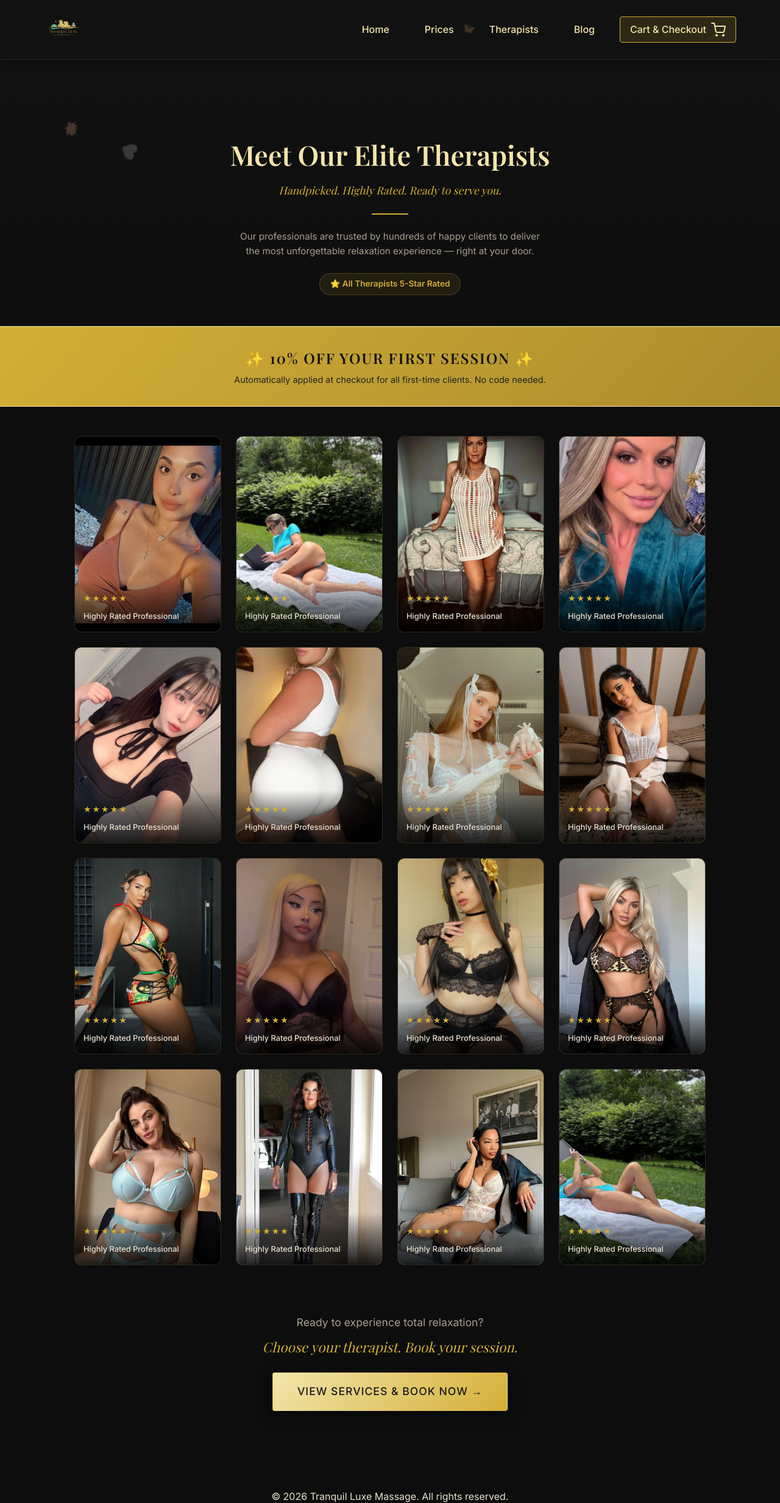
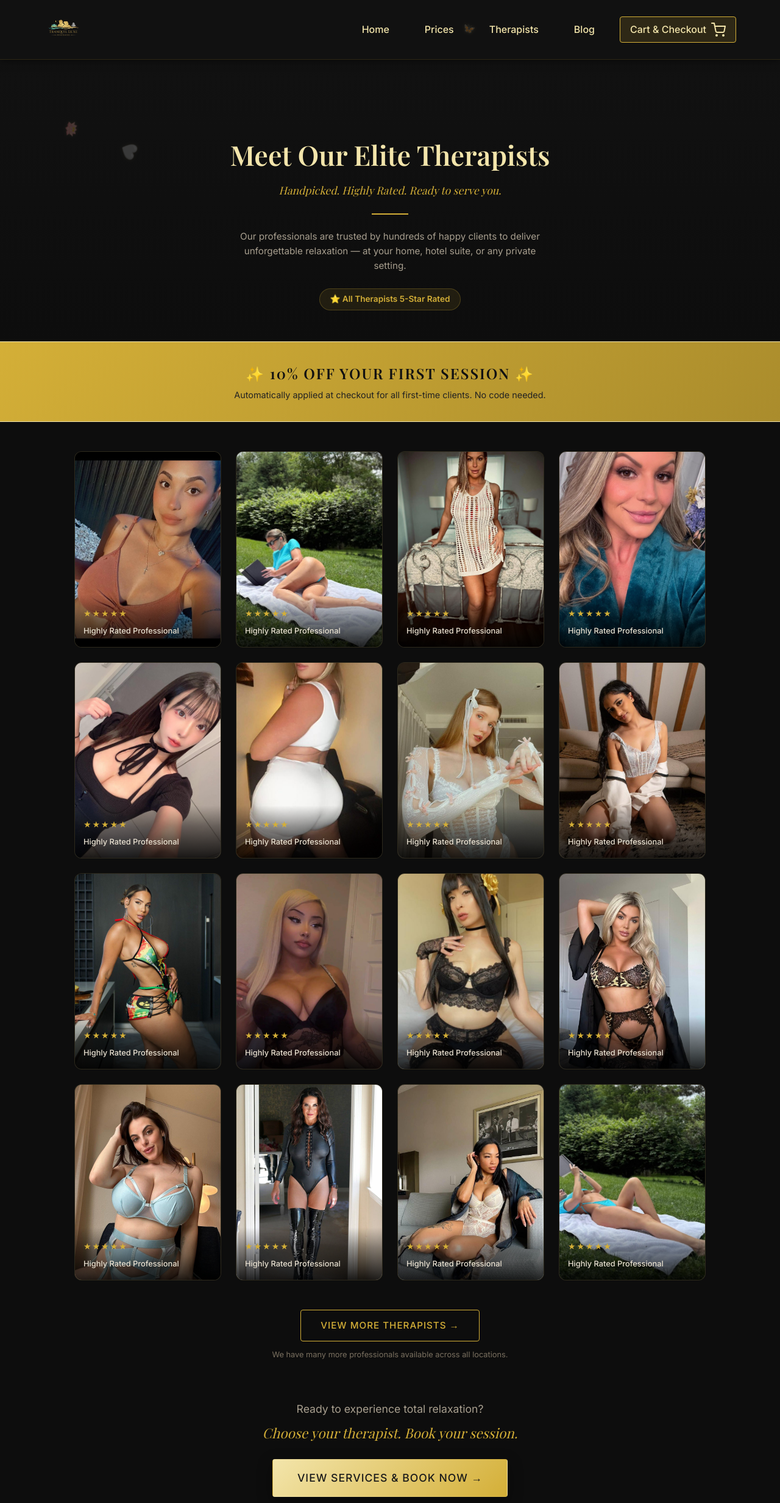
Before and after one commit to xod3/tranquil-luxe, a Next.js app: page /therapists in a window 1280 px wide. Shown: the top 2465 px of the page at 61% size. Built offline with nearby package versions, Linux system fonts and the light colour scheme; a web font is replaced by a local one.

Commit message:
fix: update tagline for hotel+home service, add View More Therapists button

```diff
--- a/newsletter-template.html
+++ b/newsletter-template.html
@@ -165,7 +165,7 @@
     <div class="hero">
       <h1>Meet Our Elite Therapists</h1>
       <p style="margin-bottom: 5px;">Handpicked. Highly Rated. Ready to serve you.</p>
-      <p style="font-size: 14px; color: #7A7060; margin-top: 0;">Our professionals are trusted by hundreds of happy clients to deliver the most unforgettable relaxation experience — right at your door.</p>
+      <p style="font-size: 14px; color: #7A7060; margin-top: 0;">Our professionals are trusted by hundreds of happy clients to deliver unforgettable relaxation — at your home, hotel suite, or any private setting.</p>
     </div>
 
     <!-- 10% Discount Banner -->
--- a/src/app/therapists/page.tsx
+++ b/src/app/therapists/page.tsx
@@ -23,7 +23,7 @@ export default function TherapistsPage() {
         <p className={styles.pageSubtitle}>Handpicked. Highly Rated. Ready to serve you.</p>
         <div className={styles.divider} />
         <p className={styles.tagline}>
-          Our professionals are trusted by hundreds of happy clients to deliver the most unforgettable relaxation experience — right at your door.
+          Our professionals are trusted by hundreds of happy clients to deliver unforgettable relaxation — at your home, hotel suite, or any private setting.
         </p>
         <div className={styles.ratingBadge}>
           ⭐ All Therapists 5-Star Rated
@@ -56,6 +56,14 @@ export default function TherapistsPage() {
         </div>
       </section>
 
+      {/* View More */}
+      <section style={{ textAlign: 'center', padding: '0 2rem 2rem' }}>
+        <Link href="/prices" className="btn btn-outline" style={{ fontSize: '0.95rem', padding: '0.8rem 2rem' }}>
+          View More Therapists →
+        </Link>
+        <p style={{ color: 'var(--text-light)', fontSize: '0.8rem', marginTop: '0.8rem' }}>We have many more professionals available across all locations.</p>
+      </section>
+
       {/* CTA */}
       <section className={styles.ctaSection}>
         <p className={styles.ctaText}>Ready to experience total relaxation?</p>
```
